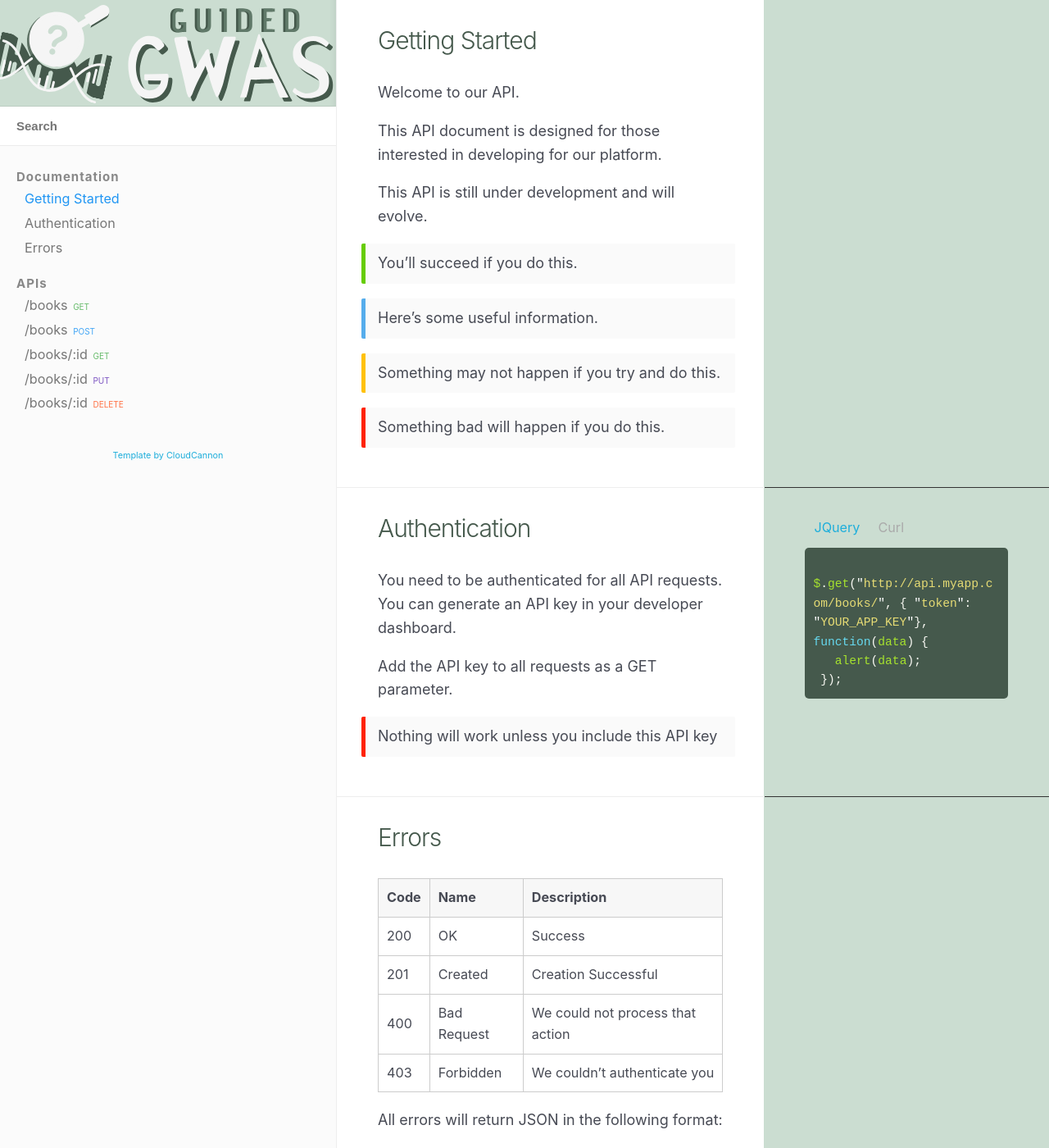
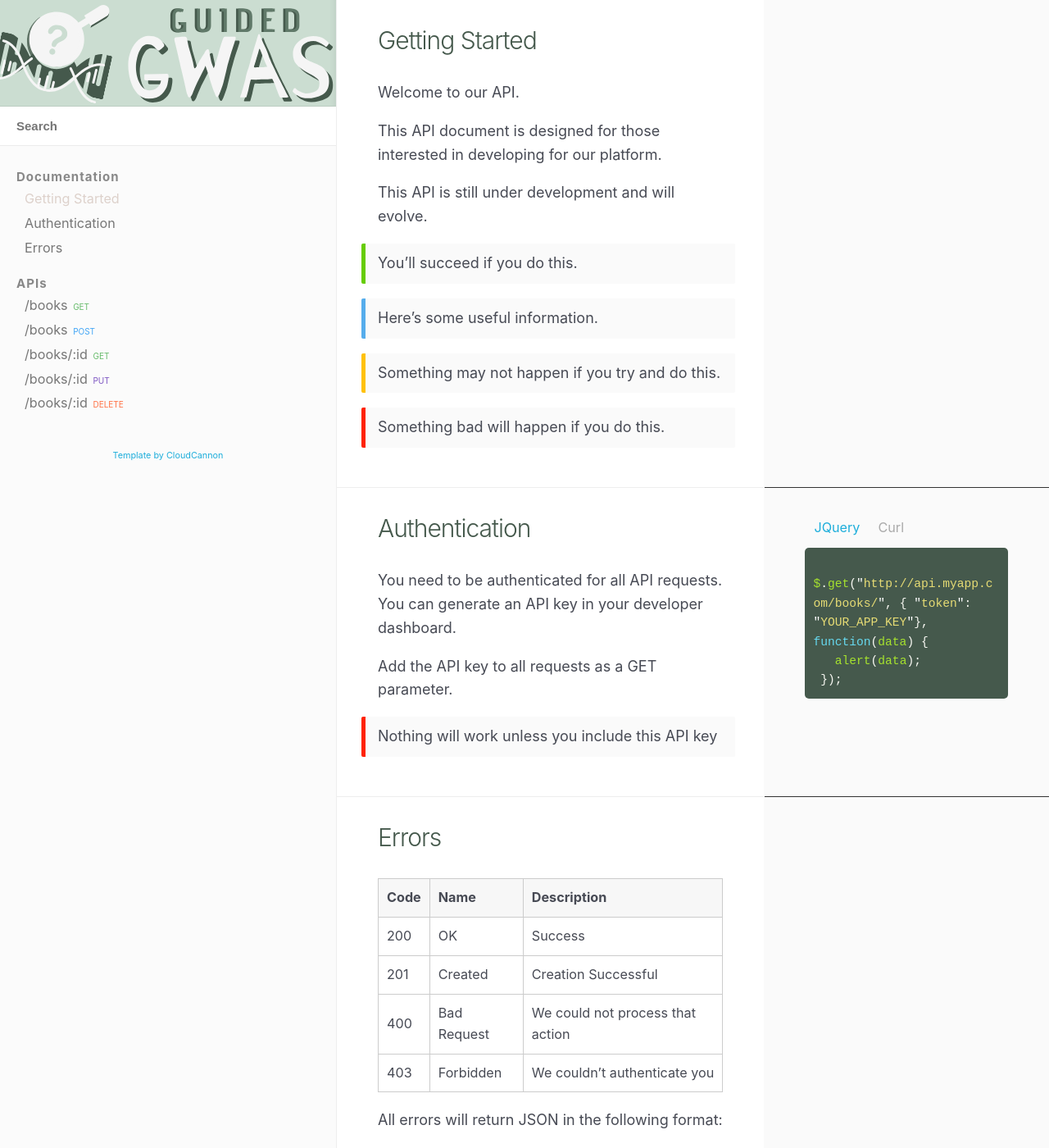
Before and after one commit to bucknor2/gg, a Jekyll site: the page built from index.html, in a window 1280 px wide and 1400 px high. Shown: the whole window at 82% size. Built offline with Jekyll 4.4.1, drawn with Linux system fonts in a browser that asks for light colours; nearby versions of some CDN libraries.

Commit message:
Updated '_sass/_main.scss' via CloudCannon

```diff
--- a/_sass/_main.scss
+++ b/_sass/_main.scss
@@ -197,7 +197,7 @@ dl dd:after {
 		padding: 2px 0;
 
 		&.active {
-			color: #2196F3;
+			color: #ddd1cb;
 			text-decoration: none;
 		}
 	}
@@ -301,12 +301,12 @@ hr {
 	border-image-slice: 1;
 	padding: 30px 0;
 	background: #ffffff; /* Old browsers */
-	background: -moz-linear-gradient(left,	#ffffff 0%, #ffffff 60%, #CBDDD1 60%); /* FF3.6+ */
-	background: -webkit-gradient(linear, left top, right top, color-stop(0%,#ffffff), color-stop(60%,#ffffff), color-stop(60%,#CBDDD1)); /* Chrome,Safari4+ */
-	background: -webkit-linear-gradient(left,	#ffffff 0%,#ffffff 60%,#CBDDD1 60%); /* Chrome10+,Safari5.1+ */
-	background: -o-linear-gradient(left,	#ffffff 0%,#ffffff 60%,#CBDDD1 60%); /* Opera 11.10+ */
-	background: -ms-linear-gradient(left,	#ffffff 0%,#ffffff 60%,#CBDDD1 60%); /* IE10+ */
-	background: linear-gradient(to right,	#ffffff 0%,#ffffff 60%,#CBDDD1 60%); /* W3C */
+	background: -moz-linear-gradient(left,	#ffffff 0%, #ffffff 60%, #FAFAFA 60%); /* FF3.6+ */
+	background: -webkit-gradient(linear, left top, right top, color-stop(0%,#ffffff), color-stop(60%,#ffffff), color-stop(60%,#FAFAFA)); /* Chrome,Safari4+ */
+	background: -webkit-linear-gradient(left,	#ffffff 0%,#ffffff 60%,#FAFAFA 60%); /* Chrome10+,Safari5.1+ */
+	background: -o-linear-gradient(left,	#ffffff 0%,#ffffff 60%,#FAFAFA 60%); /* Opera 11.10+ */
+	background: -ms-linear-gradient(left,	#ffffff 0%,#ffffff 60%,#FAFAFA 60%); /* IE10+ */
+	background: linear-gradient(to right,	#ffffff 0%,#ffffff 60%,#FAFAFA 60%); /* W3C */
 	filter: progid:DXImageTransform.Microsoft.gradient( startColorstr='#ffffff', endColorstr='#232323',GradientType=1 ); /* IE6-9 */
 }
 
```
